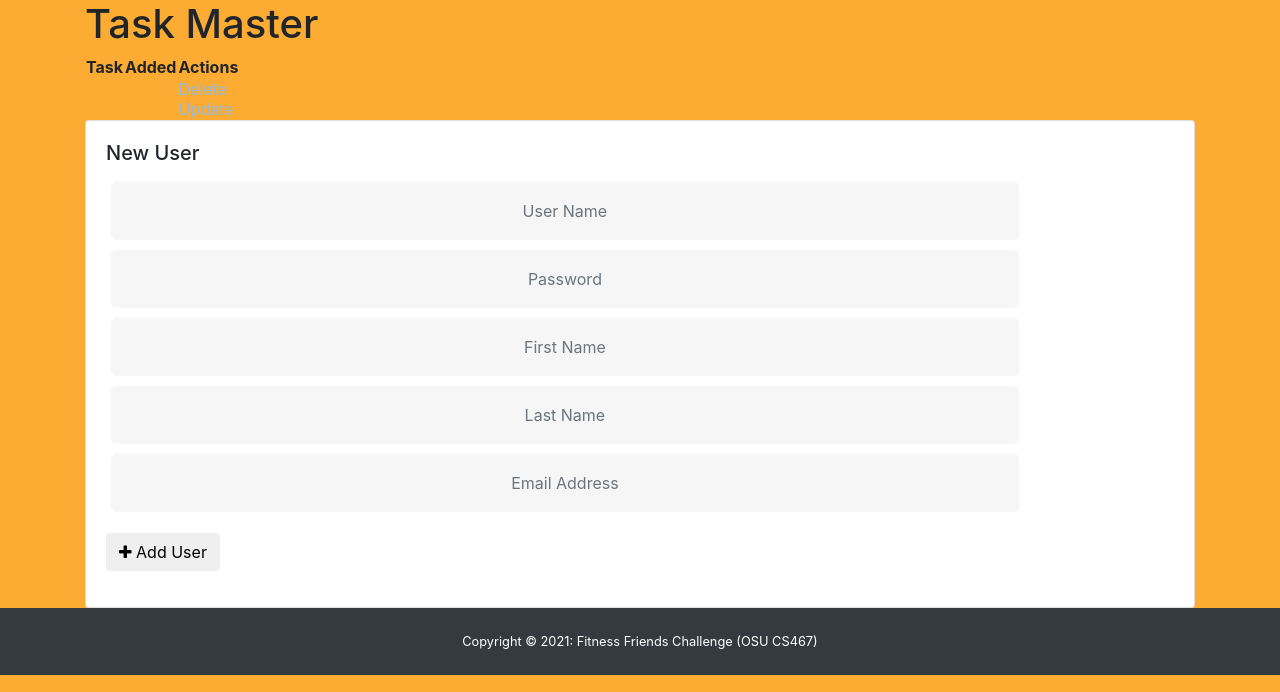
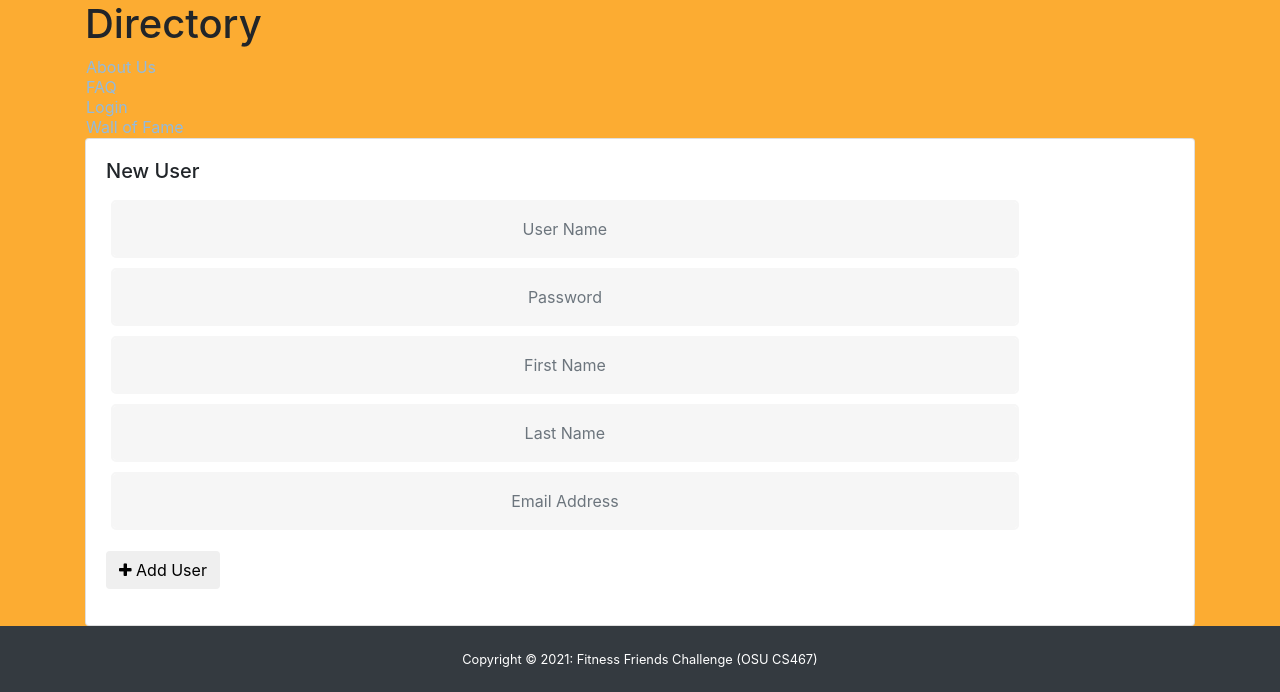
Before and after one commit to Zuhairahmed/CS467_Crowd-sourced-Fitness-Challenge-App, a Flask app: page / in a window 1280 px wide. Shown: the top 692 px of the page. Run offline with Flask 2, Linux system fonts and the light colour scheme; some libraries are stand-ins or nearby versions.

Commit message:
Update index.html

```diff
--- a/fitness_friends_challenge/templates/index.html
+++ b/fitness_friends_challenge/templates/index.html
@@ -7,20 +7,17 @@
 
 {% block body %}
 <div class="content">
-    <h1>Task Master</h1>
+  <h1>Directory</h1>
   <table>
     <tr>
-            <th>Task</th>
-            <th>Added</th>
-            <th>Actions</th>
-        </tr>
-        <tr>
-            <td></td>
-            <td></td>
       <td>
-                <a href="">Delete</a>
+        <a href="">About Us</a>
         <br>
-                <a href="">Update</a>
+        <a href="">FAQ</a>
+        <br>
+        <a href="">Login</a>
+        <br>
+        <a href="">Wall of Fame</a>
       </td>
     </tr>
   </table>
@@ -31,13 +28,13 @@
     <h5 class="card-title">New User</h5>
     <form method="POST">
       <div class="form-group">
-        <input type="text", class="form-control", placeholder="User Name", name="username", required>
-        <input type="text", class="form-control", placeholder="Password", name="password", required>
-        <input type="text", class="form-control", placeholder="First Name", name="firstname", required>
-        <input type="text", class="form-control", placeholder="Last Name", name="lastname", required>
-        <input type="text", class="form-control", placeholder="Email Address", name="email", required>
+        <input type="text" , class="form-control" , placeholder="User Name" , name="username" , required>
+        <input type="text" , class="form-control" , placeholder="Password" , name="password" , required>
+        <input type="text" , class="form-control" , placeholder="First Name" , name="firstname" , required>
+        <input type="text" , class="form-control" , placeholder="Last Name" , name="lastname" , required>
+        <input type="text" , class="form-control" , placeholder="Email Address" , name="email" , required>
       </div>
-      <button type="submit", class="btn btn-default">
+      <button type="submit" , class="btn btn-default">
         <i class="fa fa-plus"></i> Add User
       </button>
     </form>
```
Lines whose indentation alone changed are shown as unchanged.
